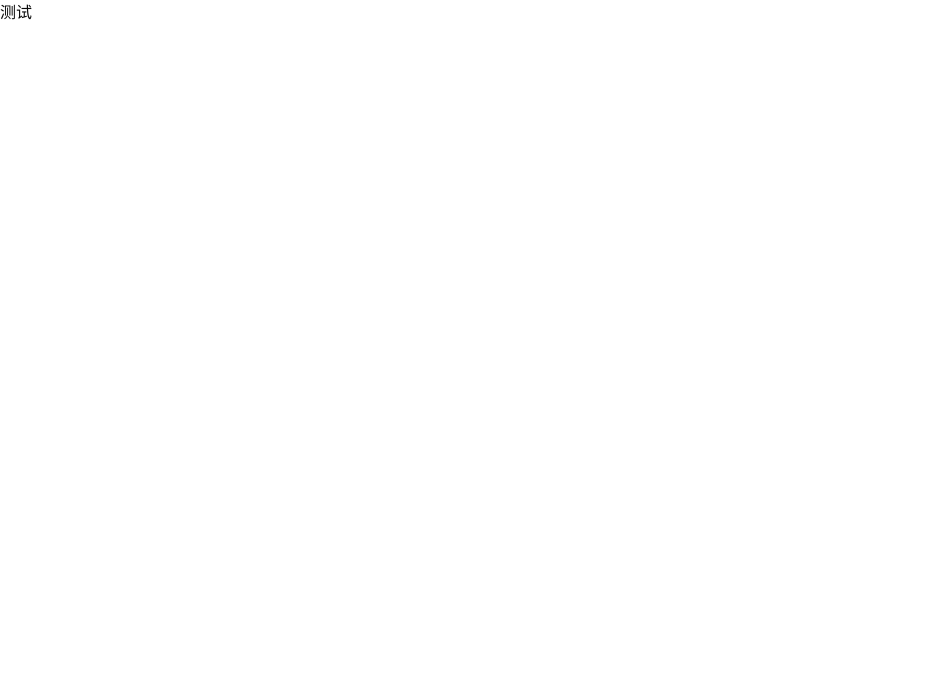
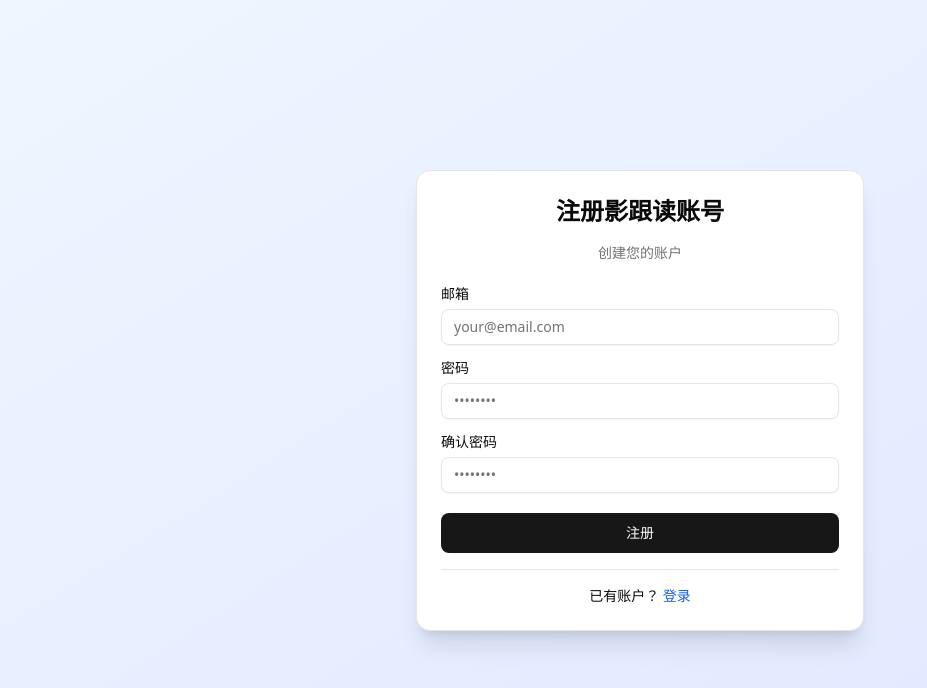
Before and after one commit to WangZhenHao/learing-english-client, a Next.js app: page /register in a window 1280 px wide. Shown: the top 688 px of the page, without its empty margins (0-927 px from the left). Built offline with nearby package versions, Linux system fonts and the light colour scheme.

Commit message:
feat: 开发静态登录页面

```diff
--- a/src/app/(auth)/login/page.js
+++ b/src/app/(auth)/login/page.js
@@ -1,5 +1,91 @@
-const App = () => {
-    return <div className=" text-[40px]">我是登录页面</div>;
-}
+"use client";
 
-export default App;
+import { useState } from "react";
+import { useRouter } from "next/navigation";
+import { Button } from "@/components/ui/button";
+import { Input } from "@/components/ui/input";
+import { Label } from "@/components/ui/label";
+import { Card, CardContent, CardDescription, CardFooter, CardHeader, CardTitle } from "@/components/ui/card";
+import { Separator } from "@/components/ui/separator";
+import { toast } from "sonner";
+
+const LoginPage = () => {
+  const [email, setEmail] = useState("");
+  const [password, setPassword] = useState("");
+  const [isLoading, setIsLoading] = useState(false);
+  const router = useRouter();
+
+  const handleSubmit = async (e) => {
+    e.preventDefault();
+    setIsLoading(true);
+
+    try {
+      // TODO: Implement actual authentication logic
+      console.log("Login attempt with:", { email, password });
+
+      // Simulate API call
+      await new Promise(resolve => setTimeout(resolve, 1000));
+
+      // Successful login simulation
+      toast.success("登录成功！");
+      router.push("/dashboard"); // Redirect after login
+    } catch (error) {
+      toast.error("登录失败，请检查您的凭据");
+    } finally {
+      setIsLoading(false);
+    }
+  };
+
+  return (
+    <div className="min-h-screen flex items-center justify-center bg-gradient-to-br from-blue-50 to-indigo-100 p-4">
+      <Card className="w-full max-w-md shadow-xl">
+        <CardHeader className="text-center space-y-2">
+          <CardTitle className="text-2xl font-bold">影跟读</CardTitle>
+          {/* <CardDescription>请输入您的登录信息</CardDescription> */}
+        </CardHeader>
+        <form onSubmit={handleSubmit}>
+          <CardContent className="space-y-4">
+            <div className="space-y-2">
+              <Label htmlFor="email">邮箱</Label>
+              <Input
+                id="email"
+                type="email"
+                placeholder="your@email.com"
+                value={email}
+                onChange={(e) => setEmail(e.target.value)}
+                required
+              />
+            </div>
+            <div className="space-y-2">
+              <Label htmlFor="password">密码</Label>
+              <Input
+                id="password"
+                type="password"
+                placeholder="••••••••"
+                value={password}
+                onChange={(e) => setPassword(e.target.value)}
+                required
+              />
+            </div>
+          </CardContent>
+          <CardFooter className="flex flex-col">
+            <Button
+              type="submit"
+              className="w-full mt-5"
+              disabled={isLoading}
+              size="lg"
+            >
+              {isLoading ? "登录中..." : "登录"}
+            </Button>
+            <Separator className="my-4" />
+            <div className="text-center text-sm">
+              <p>还没有账户？ <a href="/register" className="text-blue-600 hover:underline">注册</a></p>
+            </div>
+          </CardFooter>
+        </form>
+      </Card>
+    </div>
+  );
+};
+
+export default LoginPage;
--- a/src/app/(auth)/register/page.js
+++ b/src/app/(auth)/register/page.js
@@ -1,5 +1,117 @@
-const App = () => {
-    return <>测试</>;
-}
+"use client";
 
-export default App;
+import { useState } from "react";
+import { useRouter } from "next/navigation";
+import { Button } from "@/components/ui/button";
+import { Input } from "@/components/ui/input";
+import { Label } from "@/components/ui/label";
+import { Card, CardContent, CardDescription, CardFooter, CardHeader, CardTitle } from "@/components/ui/card";
+import { Separator } from "@/components/ui/separator";
+import { toast } from "sonner";
+
+const RegisterPage = () => {
+  const [email, setEmail] = useState("");
+  const [password, setPassword] = useState("");
+  const [confirmPassword, setConfirmPassword] = useState("");
+  const [isLoading, setIsLoading] = useState(false);
+  const router = useRouter();
+
+  const handleSubmit = async (e) => {
+    e.preventDefault();
+
+    // Password confirmation validation
+    if (password !== confirmPassword) {
+      toast.error("两次输入的密码不一致");
+      return;
+    }
+
+    // Password strength validation
+    if (password.length < 6) {
+      toast.error("密码长度至少为6位");
+      return;
+    }
+
+    setIsLoading(true);
+
+    try {
+      // TODO: Implement actual registration logic
+      console.log("Registration attempt with:", { email, password });
+
+      // Simulate API call
+      await new Promise(resolve => setTimeout(resolve, 1500));
+
+      // Successful registration simulation
+      toast.success("注册成功！请检查您的邮箱进行验证");
+      router.push("/login"); // Redirect to login after registration
+    } catch (error) {
+      toast.error("注册失败，请重试");
+    } finally {
+      setIsLoading(false);
+    }
+  };
+
+  return (
+    <div className="min-h-screen flex items-center justify-center bg-gradient-to-br from-blue-50 to-indigo-100 p-4">
+      <Card className="w-full max-w-md shadow-xl">
+        <CardHeader className="text-center space-y-2">
+          <CardTitle className="text-2xl font-bold">注册影跟读账号</CardTitle>
+          <CardDescription>创建您的账户</CardDescription>
+        </CardHeader>
+        <form onSubmit={handleSubmit}>
+          <CardContent className="space-y-4">
+            <div className="space-y-2">
+              <Label htmlFor="email">邮箱</Label>
+              <Input
+                id="email"
+                type="email"
+                placeholder="your@email.com"
+                value={email}
+                onChange={(e) => setEmail(e.target.value)}
+                required
+              />
+            </div>
+            <div className="space-y-2">
+              <Label htmlFor="password">密码</Label>
+              <Input
+                id="password"
+                type="password"
+                placeholder="••••••••"
+                value={password}
+                onChange={(e) => setPassword(e.target.value)}
+                required
+                minLength={6}
+              />
+            </div>
+            <div className="space-y-2">
+              <Label htmlFor="confirmPassword">确认密码</Label>
+              <Input
+                id="confirmPassword"
+                type="password"
+                placeholder="••••••••"
+                value={confirmPassword}
+                onChange={(e) => setConfirmPassword(e.target.value)}
+                required
+              />
+            </div>
+          </CardContent>
+          <CardFooter className="flex flex-col">
+            <Button
+              type="submit"
+              className="w-full mt-5"
+              disabled={isLoading}
+              size="lg"
+            >
+              {isLoading ? "注册中..." : "注册"}
+            </Button>
+            <Separator className="my-4" />
+            <div className="text-center text-sm">
+              <p>已有账户？ <a href="/login" className="text-blue-600 hover:underline">登录</a></p>
+            </div>
+          </CardFooter>
+        </form>
+      </Card>
+    </div>
+  );
+};
+
+export default RegisterPage;
--- /dev/null
+++ b/src/components/ui/card.jsx
@@ -0,0 +1,101 @@
+import * as React from "react"
+
+import { cn } from "@/lib/utils"
+
+function Card({
+  className,
+  ...props
+}) {
+  return (
+    <div
+      data-slot="card"
+      className={cn(
+        "bg-card text-card-foreground flex flex-col gap-6 rounded-xl border py-6 shadow-sm",
+        className
+      )}
+      {...props} />
+  );
+}
+
+function CardHeader({
+  className,
+  ...props
+}) {
+  return (
+    <div
+      data-slot="card-header"
+      className={cn(
+        "@container/card-header grid auto-rows-min grid-rows-[auto_auto] items-start gap-2 px-6 has-data-[slot=card-action]:grid-cols-[1fr_auto] [.border-b]:pb-6",
+        className
+      )}
+      {...props} />
+  );
+}
+
+function CardTitle({
+  className,
+  ...props
+}) {
+  return (
+    <div
+      data-slot="card-title"
+      className={cn("leading-none font-semibold", className)}
+      {...props} />
+  );
+}
+
+function CardDescription({
+  className,
+  ...props
+}) {
+  return (
+    <div
+      data-slot="card-description"
+      className={cn("text-muted-foreground text-sm", className)}
+      {...props} />
+  );
+}
+
+function CardAction({
+  className,
+  ...props
+}) {
+  return (
+    <div
+      data-slot="card-action"
+      className={cn(
+        "col-start-2 row-span-2 row-start-1 self-start justify-self-end",
+        className
+      )}
+      {...props} />
+  );
+}
+
+function CardContent({
+  className,
+  ...props
+}) {
+  return (<div data-slot="card-content" className={cn("px-6", className)} {...props} />);
+}
+
+function CardFooter({
+  className,
+  ...props
+}) {
+  return (
+    <div
+      data-slot="card-footer"
+      className={cn("flex items-center px-6 [.border-t]:pt-6", className)}
+      {...props} />
+  );
+}
+
+export {
+  Card,
+  CardHeader,
+  CardFooter,
+  CardTitle,
+  CardAction,
+  CardDescription,
+  CardContent,
+}
```
